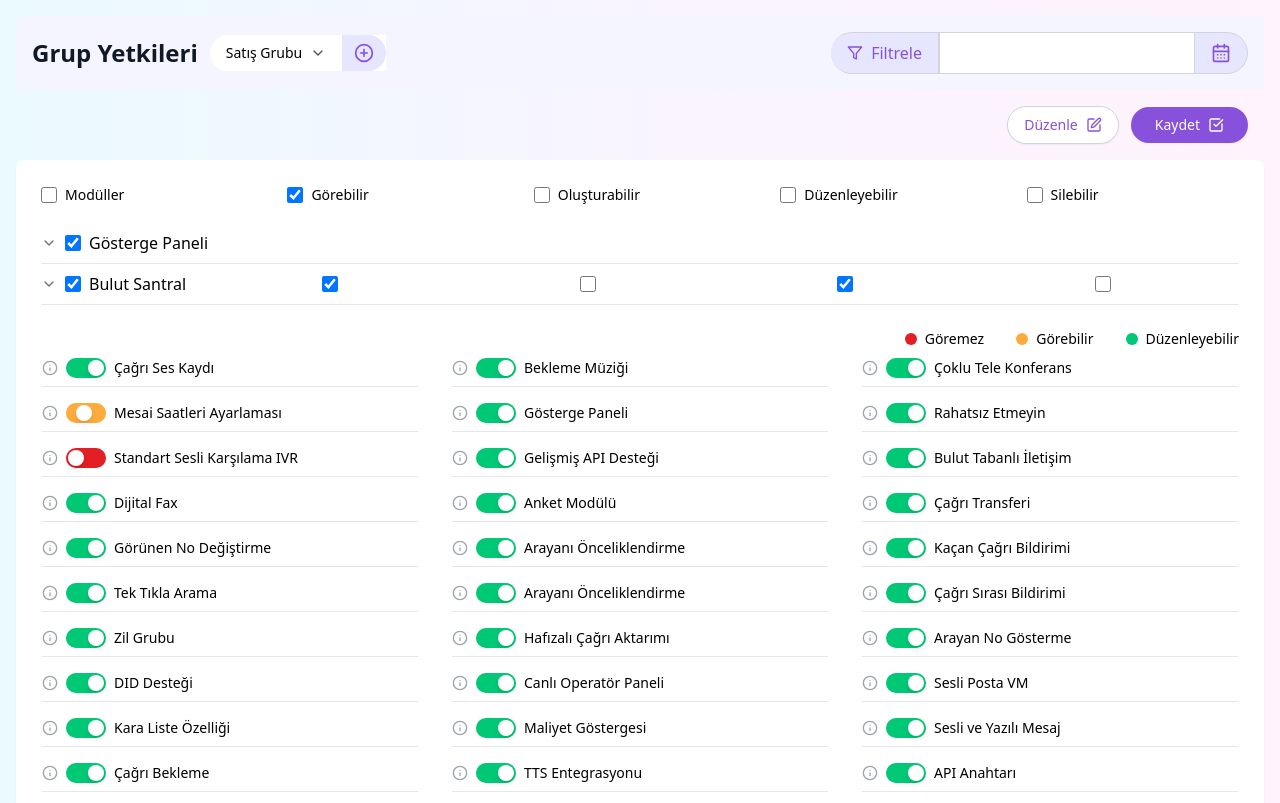
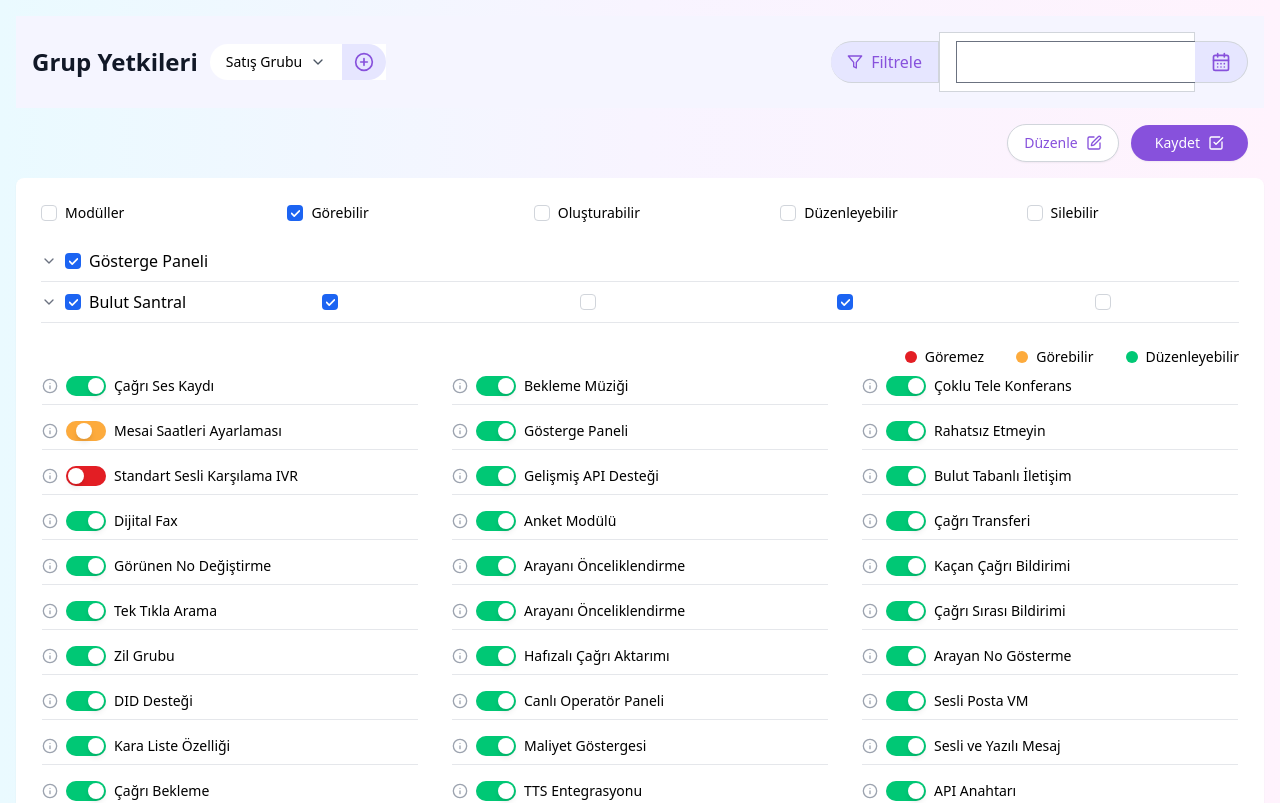
Before and after one commit to fatihkurtl/kbkm_test, a React (Vite) app: page / in a window 1280 px wide. Shown: the top 803 px of the page. Built offline with nearby package versions, Linux system fonts and the light colour scheme.

Commit message:
tailwind/flowbite configuration added

```diff
--- a/package.json
+++ b/package.json
@@ -10,6 +10,7 @@
     "preview": "vite preview"
   },
   "dependencies": {
+    "flowbite-react": "^0.10.2",
     "lucide-react": "^0.454.0",
     "react": "^18.3.1",
     "react-datepicker": "^7.5.0",
--- a/tailwind.config.js
+++ b/tailwind.config.js
@@ -1,11 +1,9 @@
 /** @type {import('tailwindcss').Config} */
+const flowbite = require("flowbite-react/tailwind");
 export default {
-  content: [
-    './index.html',
-    './src/**/*.{js,ts,jsx,tsx}',
-  ],
+  content: ["./index.html", "./src/**/*.{js,ts,jsx,tsx}", flowbite.content()],
   theme: {
     extend: {},
   },
-  plugins: [],
-}
+  plugins: [flowbite.plugin()],
+};
```
Also changed, not shown: 1 other file (tests, documents, lock files or other folders).
